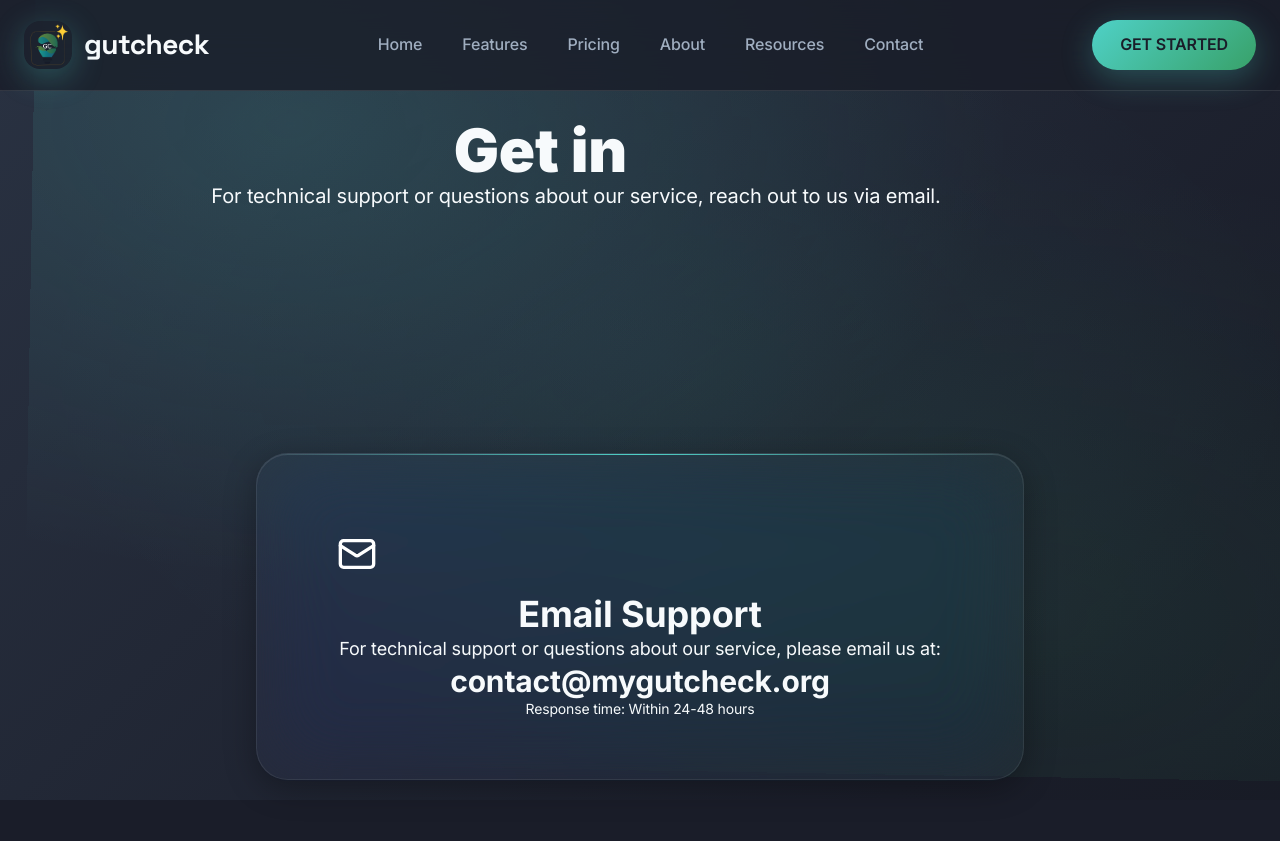
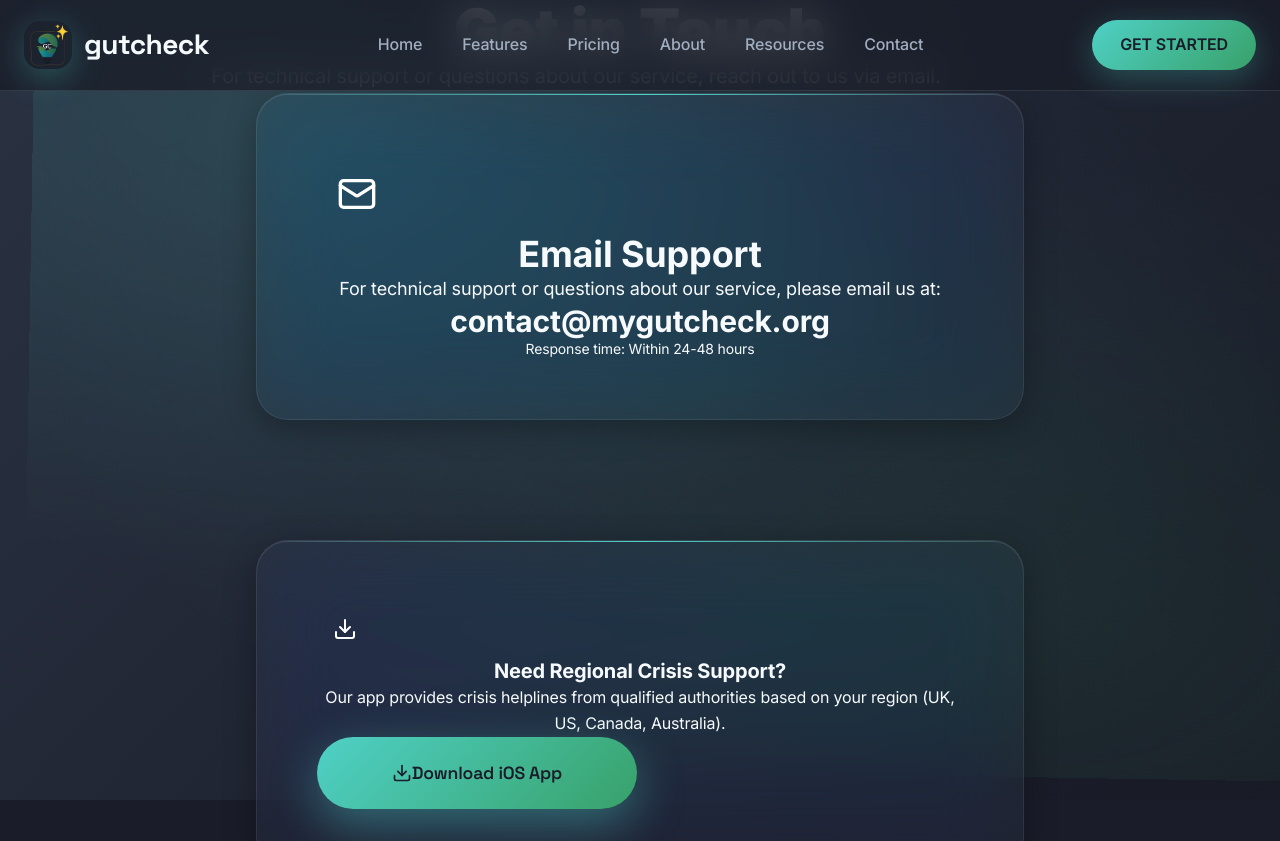
Before and after one commit to Asibe-Cheta/GutCheck-App, a Next.js app: page /contact in a window 1280 px wide. Shown: the top 841 px of the page. Built offline with nearby package versions, Linux system fonts and the light colour scheme.

Commit message:
Contact page updates: fix title styling, update crisis helplines text, reduce vertical gap

```diff
--- a/src/app/contact/page.tsx
+++ b/src/app/contact/page.tsx
@@ -7,15 +7,12 @@ const Contact = () => {
   return (
     <div className="min-h-screen pt-32 flex flex-col items-center">
       {/* Hero Section */}
-      <section className="page-section w-full bg-gradient-to-b from-primary-dark to-secondary-dark flex justify-center">
+      <section className="py-20 w-full bg-gradient-to-b from-primary-dark to-secondary-dark flex justify-center">
         <div className="w-full max-w-4xl px-6 sm:px-8 lg:px-12">
           <FadeIn direction="up">
             <div className="text-center space-y-8">
               <h1 className="text-4xl md:text-5xl lg:text-6xl font-black text-text-primary">
-                Get in{' '}
-                <span className="bg-gradient-to-r from-accent-teal to-accent-green bg-clip-text text-transparent">
-                  Touch
-                </span>
+                Get in Touch
               </h1>
               <p className="text-xl text-text-secondary max-w-3xl mx-auto leading-relaxed">
                 For technical support or questions about our service, reach out to us via email.
@@ -26,7 +23,7 @@ const Contact = () => {
       </section>
 
       {/* Contact Information Section */}
-      <section className="page-section w-full flex justify-center">
+      <section className="py-16 w-full flex justify-center">
         <div className="w-full max-w-3xl px-6 sm:px-8 lg:px-12">
           <FadeIn direction="up">
             <div className="text-center space-y-8">
@@ -73,7 +70,7 @@ const Contact = () => {
                     Need Regional Crisis Support?
                   </h3>
                   <p className="text-text-secondary">
-                    Our app provides personalized crisis helplines based on your region
+                    Our app provides crisis helplines from qualified authorities based on your region
                     (UK, US, Canada, Australia).
                   </p>
                 </div>
```
